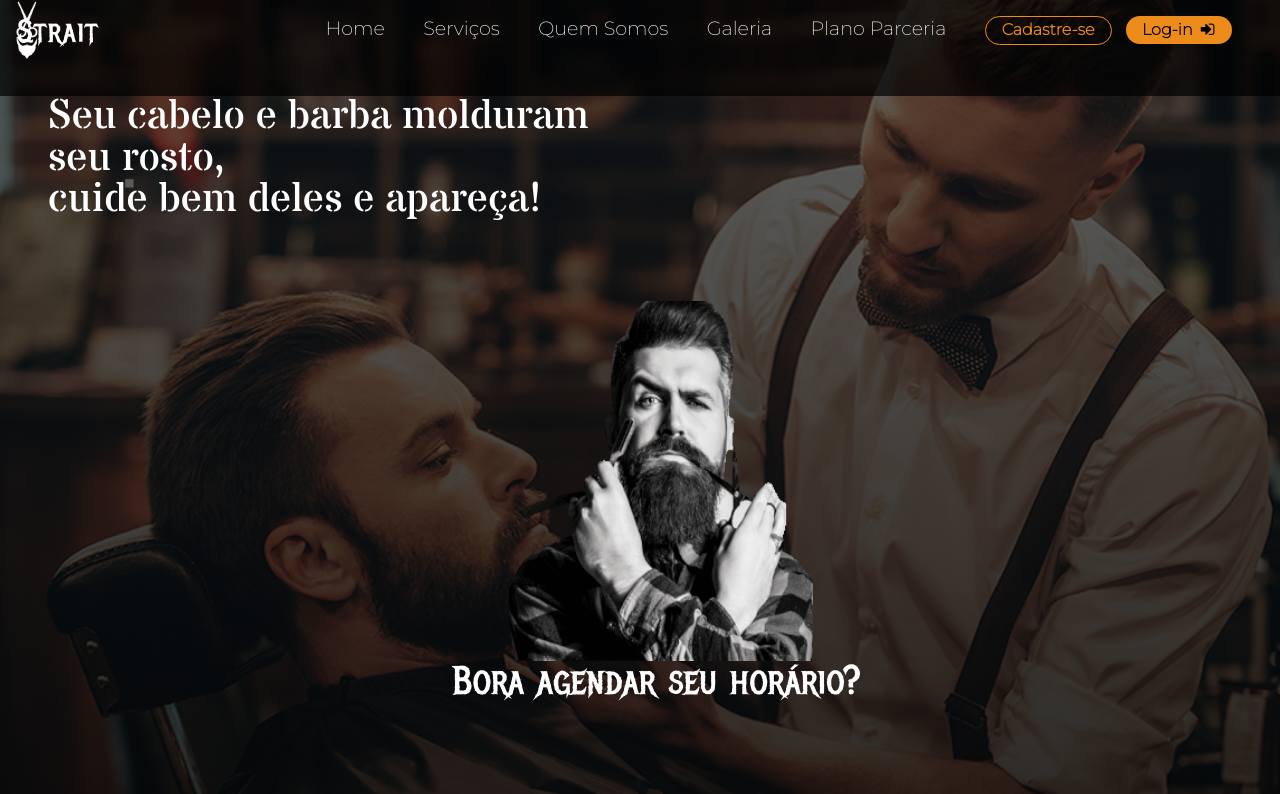
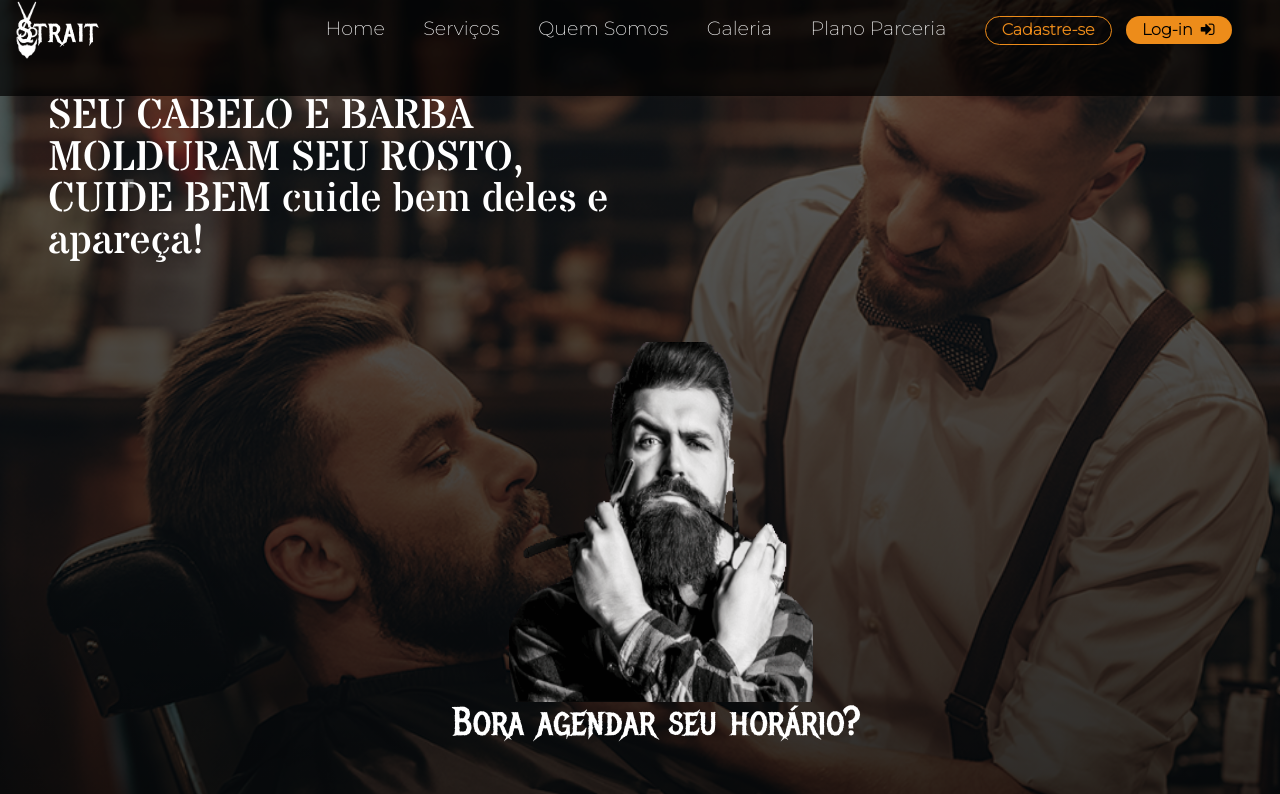
Before and after one commit to Felipediaslc/Barbearia-Strait-Front, a React (Create React App) app: page / in a window 1280 px wide. Shown: the top 794 px of the page. Built offline with nearby package versions, Linux system fonts and the light colour scheme; a web font is replaced by a local one.

Commit message:
refinamento v.29

```diff
--- a/src/Pages/Homee/Homee.js
+++ b/src/Pages/Homee/Homee.js
@@ -9,8 +9,8 @@ const Homee = () => {
     <>
     <section  className='home'   id='home' >
 
-    <p className='title-logs' >Seu cabelo e barba molduram  seu rosto,   <br />
-   cuide bem deles e apareça!</p>
+    <p className='title-logs' >SEU CABELO E BARBA MOLDURAM SEU ROSTO,   <br />
+   CUIDE BEM cuide bem deles e apareça!</p>
    <img  className='imagem-logo 'src={foto}  alt='locomarca'/>
     <p className='sub'>Bora agendar seu horário?</p>
 
```
